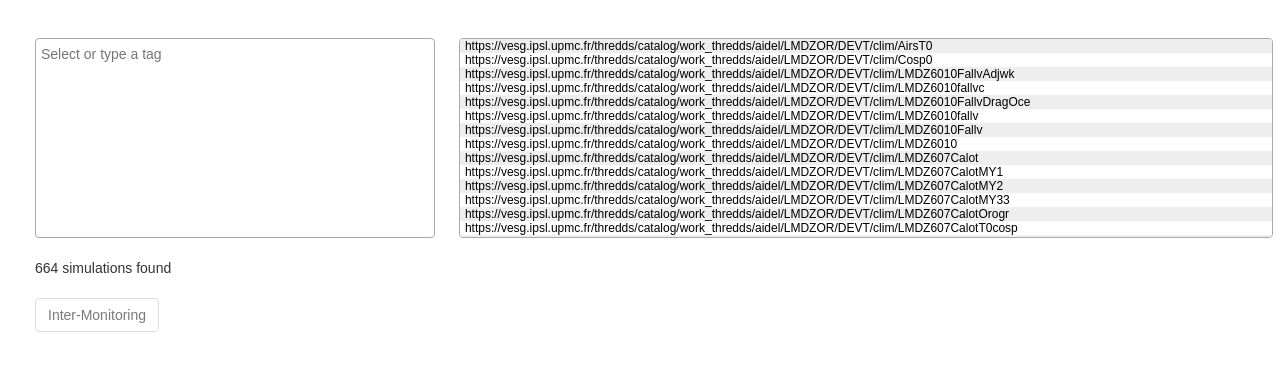
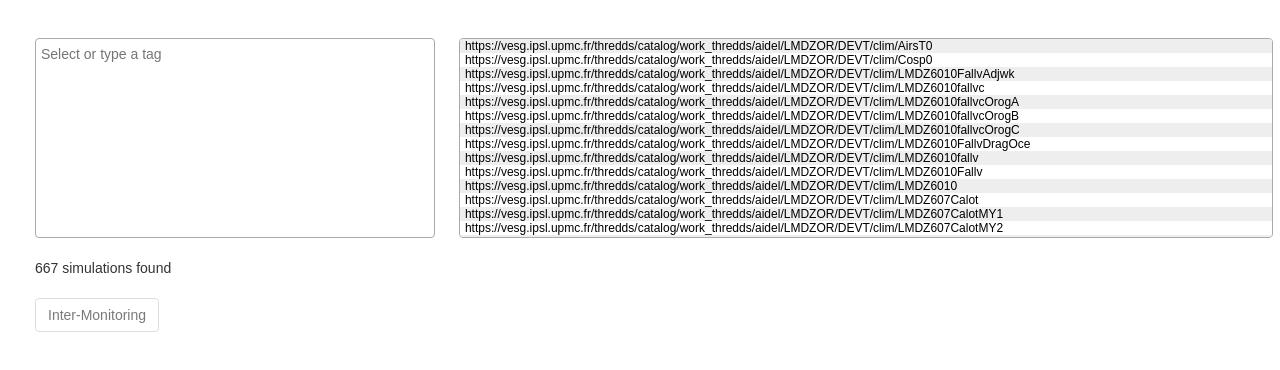
Before and after one commit to PBrockmann/simuFinder, a plain HTML site: page index.html in a window 1280 px wide. Shown: the part 54-424 px from the top of the page. Drawn offline with nearby package versions, Linux system fonts and the light colour scheme.

Commit message:
Add icon

```diff
--- a/index.html
+++ b/index.html
@@ -4,6 +4,7 @@
 <TITLE>Simu Finder</TITLE>
 <META NAME="author" CONTENT="Patrick Brockmann">
 <META HTTP-EQUIV="Content-Type" CONTENT ="text/html;charset=ISO-8859-1">
+<link rel="shortcut icon" href="target-48.png">
 
 <script src="https://cdnjs.cloudflare.com/ajax/libs/jquery/3.1.1/jquery.min.js"></script>
 
--- a/input.js
+++ b/input.js
@@ -3,6 +3,9 @@ https://vesg.ipsl.upmc.fr/thredds/catalog/work_thredds/aidel/LMDZOR/DEVT/clim/Ai
 https://vesg.ipsl.upmc.fr/thredds/catalog/work_thredds/aidel/LMDZOR/DEVT/clim/Cosp0
 https://vesg.ipsl.upmc.fr/thredds/catalog/work_thredds/aidel/LMDZOR/DEVT/clim/LMDZ6010FallvAdjwk
 https://vesg.ipsl.upmc.fr/thredds/catalog/work_thredds/aidel/LMDZOR/DEVT/clim/LMDZ6010fallvc
+https://vesg.ipsl.upmc.fr/thredds/catalog/work_thredds/aidel/LMDZOR/DEVT/clim/LMDZ6010fallvcOrogA
+https://vesg.ipsl.upmc.fr/thredds/catalog/work_thredds/aidel/LMDZOR/DEVT/clim/LMDZ6010fallvcOrogB
+https://vesg.ipsl.upmc.fr/thredds/catalog/work_thredds/aidel/LMDZOR/DEVT/clim/LMDZ6010fallvcOrogC
 https://vesg.ipsl.upmc.fr/thredds/catalog/work_thredds/aidel/LMDZOR/DEVT/clim/LMDZ6010FallvDragOce
 https://vesg.ipsl.upmc.fr/thredds/catalog/work_thredds/aidel/LMDZOR/DEVT/clim/LMDZ6010fallv
 https://vesg.ipsl.upmc.fr/thredds/catalog/work_thredds/aidel/LMDZOR/DEVT/clim/LMDZ6010Fallv
```
Also changed, not shown: target-48.png (added).
